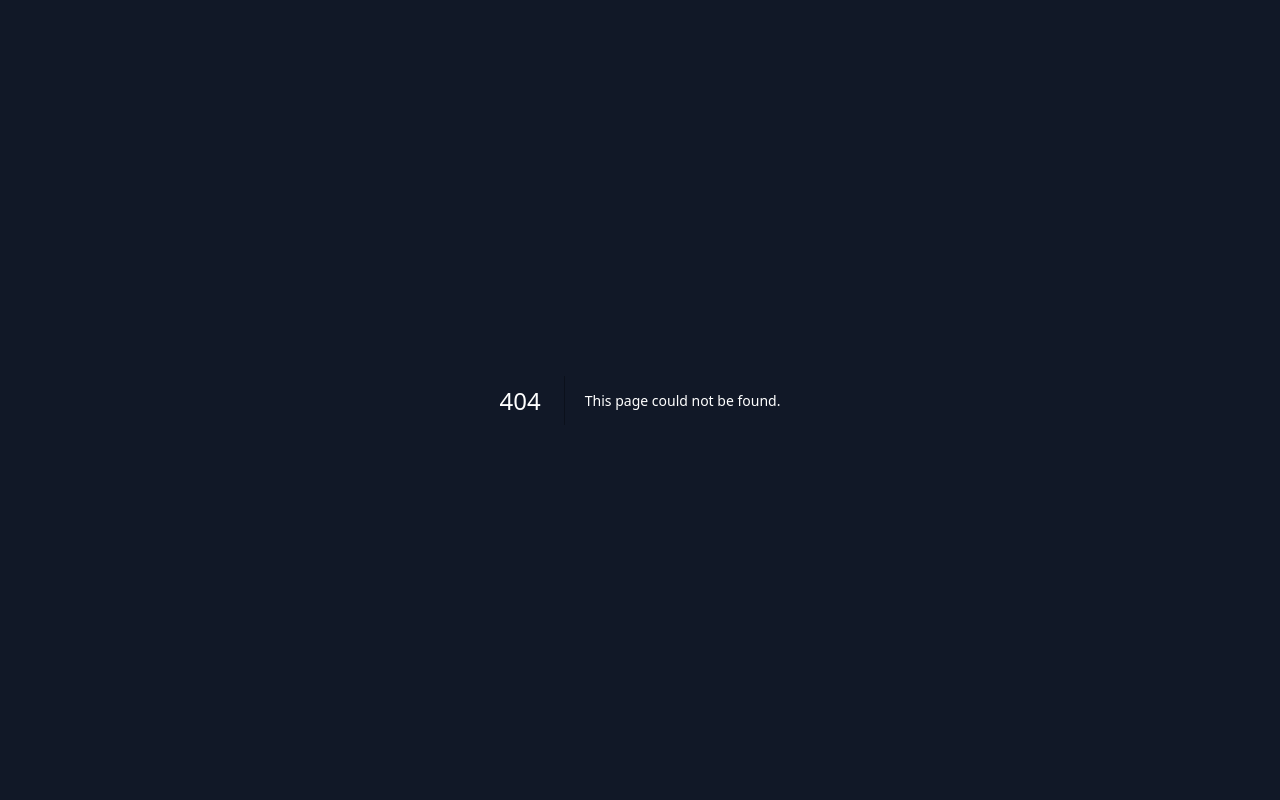
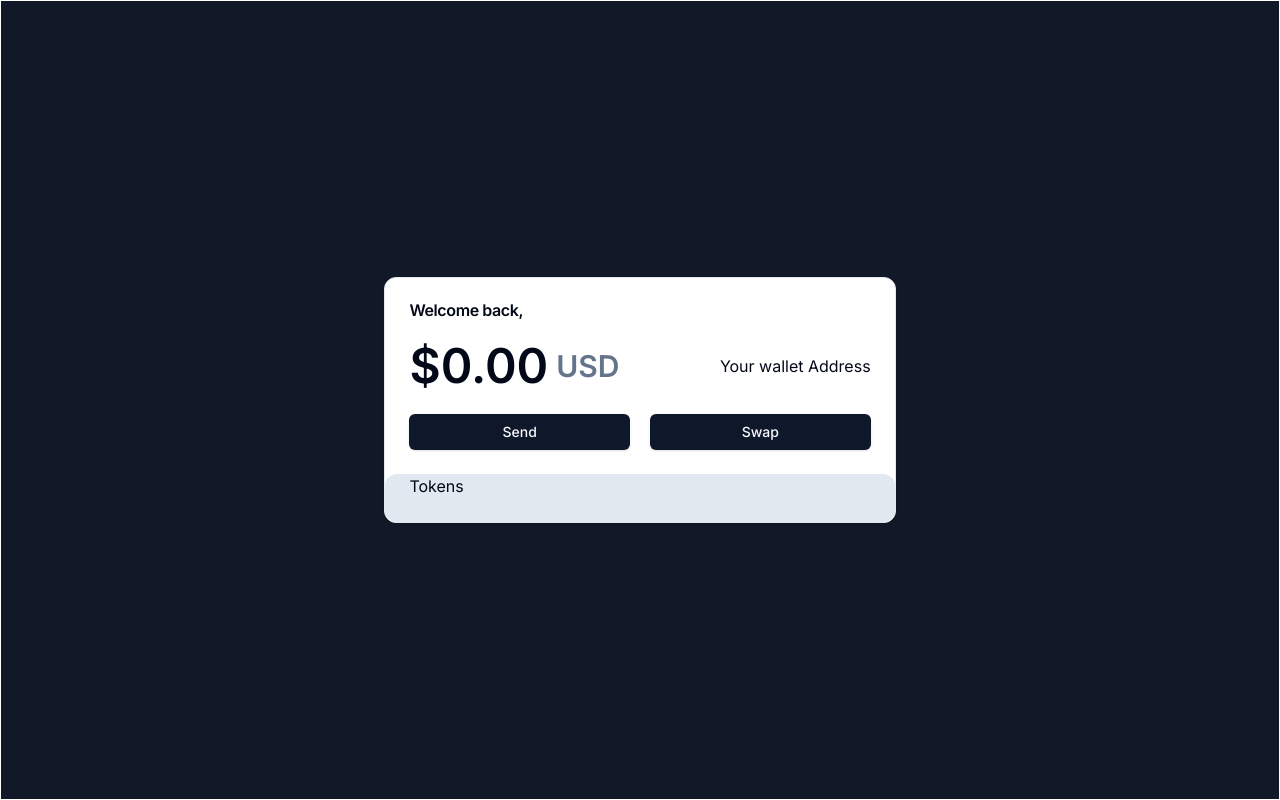
Before and after one commit to AyushShivhare79/Cxchain, a Next.js app: page /dashboard in a window 1280 px wide. Before the commit this address had no page. Built offline with nearby package versions, Linux system fonts and the light colour scheme.

Commit message:
feat: wallet init

```diff
--- /dev/null
+++ b/app/(dashboard)/dashboard/page.tsx
@@ -0,0 +1,9 @@
+import Card from "../../components/Card";
+
+export default function () {
+  return (
+    <>
+      <Card />
+    </>
+  );
+}
--- a/app/(dashboard)/home/page.tsx
+++ /dev/null
@@ -1,9 +0,0 @@
-export default function(){
-    return (
-        <>
-            <div>
-                Hello
-            </div>
-        </>
-    )
-}
--- a/app/(dashboard)/layout.tsx
+++ b/app/(dashboard)/layout.tsx
@@ -0,0 +1,3 @@
+export default function ({ children }: { children: any }) {
+  return <>{children}</>;
+}
--- /dev/null
+++ b/app/components/Card.tsx
@@ -0,0 +1,37 @@
+import { Button } from "@/components/ui/button";
+import {
+  Card,
+  CardContent,
+  CardDescription,
+  CardFooter,
+  CardHeader,
+  CardTitle,
+} from "@/components/ui/card";
+
+export default function () {
+  return (
+    <>
+      <div className="flex justify-center items-center border border-white h-screen">
+        <Card className="w-2/5">
+          <CardHeader>
+            <CardTitle>Welcome back, </CardTitle>
+          </CardHeader>
+          <CardContent className="flex justify-between items-center">
+            <div className="flex justify-center items-center font-semibold gap-2">
+              <div className=" text-5xl">$0.00</div>
+              <div className=" text-3xl text-slate-500">USD</div>
+            </div>
+            <div>Your wallet Address</div>
+          </CardContent>
+          <CardContent className="flex gap-5">
+            <Button className="w-full">Send</Button>
+            <Button className="w-full">Swap</Button>
+          </CardContent>
+          <CardFooter className="bg-slate-200 rounded-xl">
+            <div>Tokens</div>
+          </CardFooter>
+        </Card>
+      </div>
+    </>
+  );
+}
--- /dev/null
+++ b/components/ui/card.tsx
@@ -0,0 +1,76 @@
+import * as React from "react"
+
+import { cn } from "@/lib/utils"
+
+const Card = React.forwardRef<
+  HTMLDivElement,
+  React.HTMLAttributes<HTMLDivElement>
+>(({ className, ...props }, ref) => (
+  <div
+    ref={ref}
+    className={cn(
+      "rounded-xl border bg-card text-card-foreground shadow",
+      className
+    )}
+    {...props}
+  />
+))
+Card.displayName = "Card"
+
+const CardHeader = React.forwardRef<
+  HTMLDivElement,
+  React.HTMLAttributes<HTMLDivElement>
+>(({ className, ...props }, ref) => (
+  <div
+    ref={ref}
+    className={cn("flex flex-col space-y-1.5 p-6", className)}
+    {...props}
+  />
+))
+CardHeader.displayName = "CardHeader"
+
+const CardTitle = React.forwardRef<
+  HTMLParagraphElement,
+  React.HTMLAttributes<HTMLHeadingElement>
+>(({ className, ...props }, ref) => (
+  <h3
+    ref={ref}
+    className={cn("font-semibold leading-none tracking-tight", className)}
+    {...props}
+  />
+))
+CardTitle.displayName = "CardTitle"
+
+const CardDescription = React.forwardRef<
+  HTMLParagraphElement,
+  React.HTMLAttributes<HTMLParagraphElement>
+>(({ className, ...props }, ref) => (
+  <p
+    ref={ref}
+    className={cn("text-sm text-muted-foreground", className)}
+    {...props}
+  />
+))
+CardDescription.displayName = "CardDescription"
+
+const CardContent = React.forwardRef<
+  HTMLDivElement,
+  React.HTMLAttributes<HTMLDivElement>
+>(({ className, ...props }, ref) => (
+  <div ref={ref} className={cn("p-6 pt-0", className)} {...props} />
+))
+CardContent.displayName = "CardContent"
+
+const CardFooter = React.forwardRef<
+  HTMLDivElement,
+  React.HTMLAttributes<HTMLDivElement>
+>(({ className, ...props }, ref) => (
+  <div
+    ref={ref}
+    className={cn("flex items-center p-6 pt-0", className)}
+    {...props}
+  />
+))
+CardFooter.displayName = "CardFooter"
+
+export { Card, CardHeader, CardFooter, CardTitle, CardDescription, CardContent }
```
